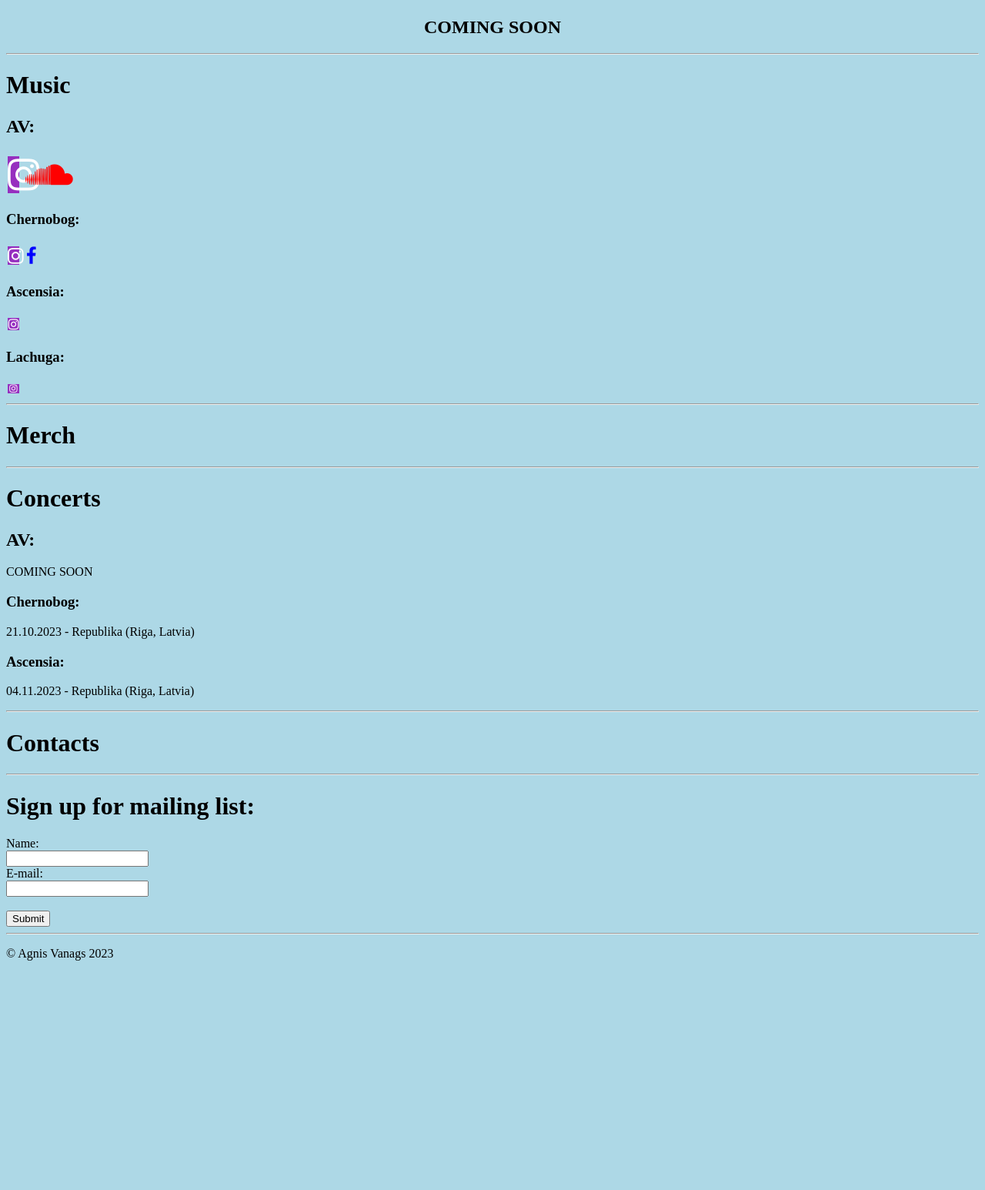
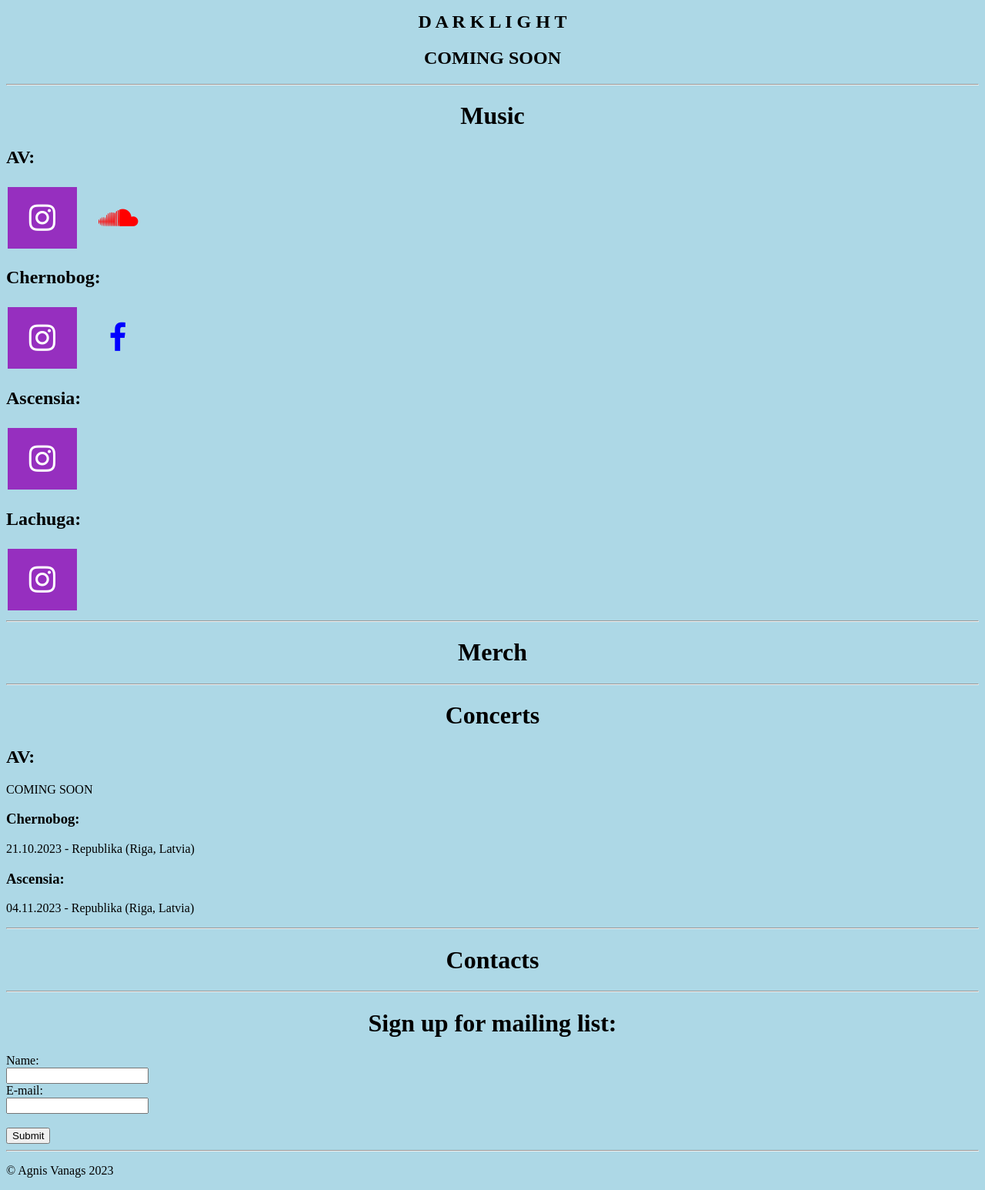
Before and after one commit to Agnis800/AV-promotion-merch-shop, a PHP site: page /main.html in a window 1280 px wide. Shown: the part 572-2118 px from the top of the page at 77% size. Before the commit the page ends 1820 px from the top, so only its background shows below. Run offline with PHP 8.4, Linux system fonts and the light colour scheme.

Commit message:
Veiktas nelielas kosmētiskās izmaiņas

```diff
--- a/main.css
+++ b/main.css
@@ -1,4 +1,8 @@
 .title {
+    text-align: center;
+}
+
+h1 {
     text-align: center;
 }
 
@@ -6,10 +10,29 @@ body {
     background-color: #ADD8E6;
 }
 
+.name {
+    text-align: center;
+}
+
+
+.logo1 {
+    color: green;
+    text-align: center;
+    display: inline-block;
+    padding: 10px;
+}
+
+.logo2 {
+    color: red;
+    text-align: center;
+    display: inline-block;
+    padding: 20px;
+}
+
 .fa {
-    padding: 0px;
+    padding: 20px;
     font-size: 30px;
-    width: 15px;
+    width: 50px;
     text-align: center;
     text-decoration: none;
     margin: 5px 2px;
--- a/main.html
+++ b/main.html
@@ -10,28 +10,34 @@
     </head>
     <body>
         <main>
-            <div class="title">
-                <div class="logo">
-                     <span style='font-size:100px;'>&#9650;</span>
-                     <span style='font-size:100px;'>&#9660;</span>
+            <div class="name">
+                <div class="logo1">
+                    <span style='font-size:100px;'>&#9650;</span>
                 </div>
-                <img src="C:\Users\agnis\Downloads\20230930_153537.jpg" alt="'Darklight' artwork" width="400" height="400">
-                <h2><b>DARKLIGHT</b></h2>
-                <h2><b>COMING SOON</b></h2>
+                <div class="logo2">
+                    <span style='font-size:100px;'>&#9660;</span>
+                </div>
+                </div>
+                    <div class="title">
+                    <img src="C:\Users\agnis\Downloads\20230930_153537.jpg" alt="'Darklight' artwork" width="400" height="400">
+                    <h2><b>D A R K L I G H T</b></h2>
+                    <h2><b>COMING SOON</b></h2>
+                </div>
             </div>
             <hr>
             <div class="music">
+
                 <h1>Music</h1>
                 <h2>AV:</h2>
-                <a href="https://www.instagram.com/agv_music1/?hl=en" class="fa fa-instagram" style="font-size:48px;"></a>
-                <a href="https://soundcloud.com/agnis-vanags" class="fa fa-soundcloud" style="font-size:48px;"></a>
-                <h3>Chernobog:</h3>
-                <a href="https://www.instagram.com/chernobog.band/?hl=en&img_index=5" class="fa fa-instagram" style="font-size:24px;"></a>
-                <a href="https://www.facebook.com/groups/444288474330360" class="fa fa-facebook" style="font-size:24px;"></a>
-                <h3>Ascensia:</h3>
-                <a href="https://www.instagram.com/ascensiaband/?hl=en" class="fa fa-instagram" style="font-size:16px;"></a>
-                <h3>Lachuga:</h3>
-                <a href="https://www.instagram.com/lachuga_band/?hl=en&img_index=7" class="fa fa-instagram" style="font-size:12px;"></a>
+                <a href="https://www.instagram.com/agv_music1/?hl=en" class="fa fa-instagram" style="font-size:40px;"></a>
+                <a href="https://soundcloud.com/agnis-vanags" class="fa fa-soundcloud" style="font-size:40px;"></a>
+                <h2>Chernobog:</h2>
+                <a href="https://www.instagram.com/chernobog.band/?hl=en&img_index=5" class="fa fa-instagram" style="font-size:40px;"></a>
+                <a href="https://www.facebook.com/groups/444288474330360" class="fa fa-facebook" style="font-size:40px;"></a>
+                <h2>Ascensia:</h2>
+                <a href="https://www.instagram.com/ascensiaband/?hl=en" class="fa fa-instagram" style="font-size:40px;"></a>
+                <h2>Lachuga:</h2>
+                <a href="https://www.instagram.com/lachuga_band/?hl=en&img_index=7" class="fa fa-instagram" style="font-size:40px;"></a>
             </div>
             <hr>
             <h1>Merch</h1>
```
